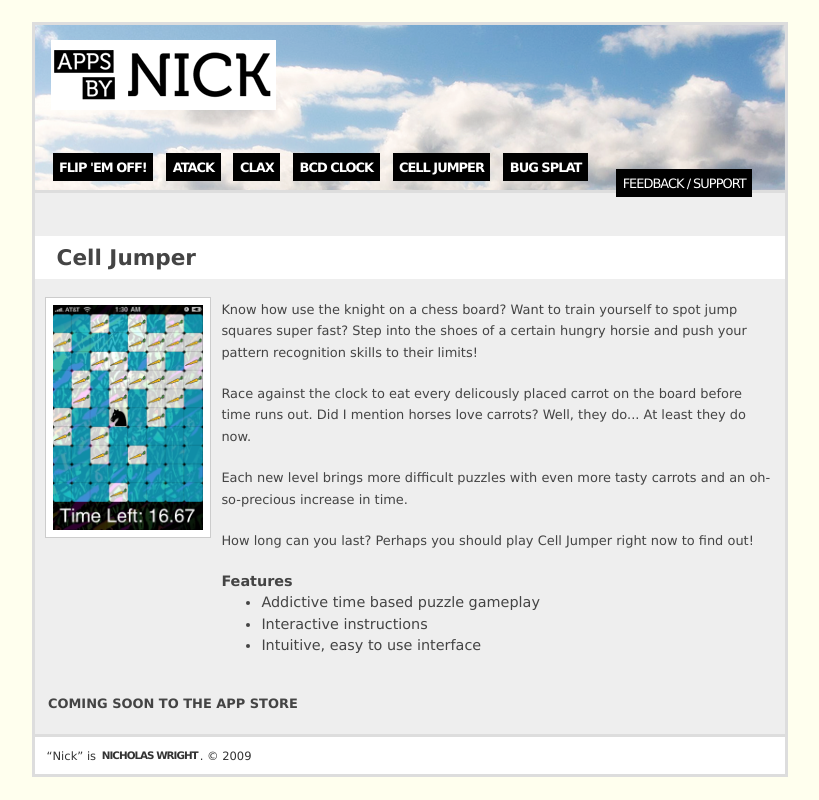
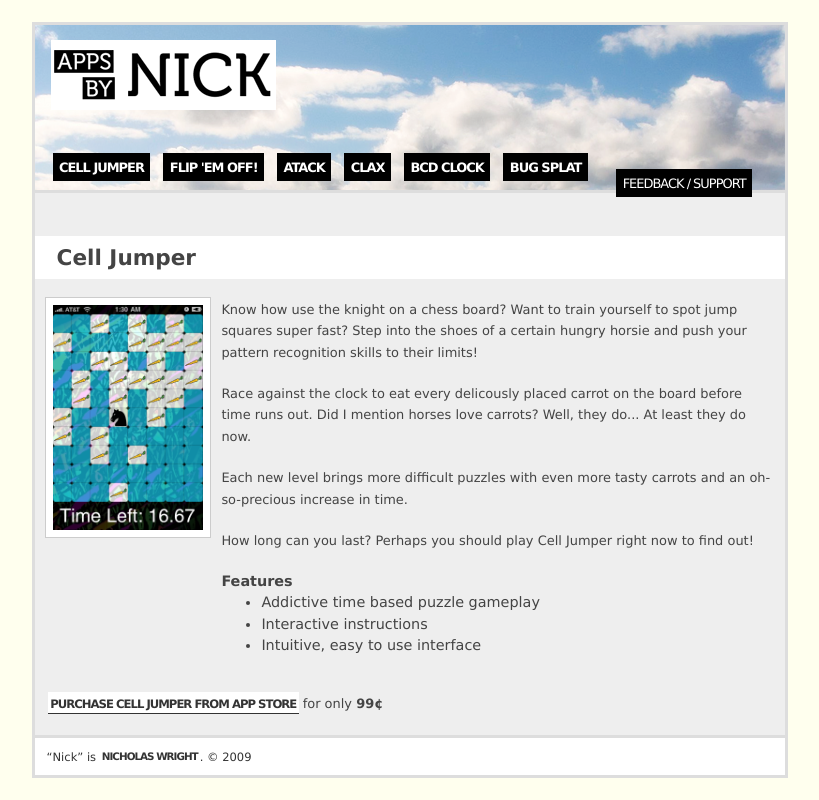
Before and after one commit to Abica/appsbynick-google-app-engine, a Python web app: template templates/root/cell_jumper.html in a window 1280 px wide. Shown: the whole page, without its empty margins (230-1049 px from the left). Run offline with Jinja, Linux system fonts and the light colour scheme; the template is opened without the code that fills it, so the values that code supplies are empty.

Commit message:
add link to cell jumper in the appstore

```diff
--- a/templates/layouts/base_generic.html
+++ b/templates/layouts/base_generic.html
@@ -24,11 +24,11 @@
 
     <div id="nav">
       <ul>
-        <li class="first"><a id="a-flip-em-off" href="/flipemoff">Flip 'Em Off!</a></li>
+        <li class="first"><a id="a-cell-jumper" href="/celljumper">Cell Jumper</a></li>
+        <li><a id="a-flip-em-off" href="/flipemoff">Flip 'Em Off!</a></li>
         <li><a id="a-atack" href="/atack">aTack</a></li>
         <li><a id="a-clax" href="/clax">Clax</a></li>
         <li><a id="a-bcdclock" href="/bcdclock">BCD Clock</a></li>
-        <li><a id="a-cell-jumper" href="/celljumper">Cell Jumper</a></li>
         <li><a id="a-bug-splat" href="/bugsplat">Bug Splat</a></li>
         <li><a class="support-first" href="/support">Feedback / Support</a></li>
       </ul>
--- a/templates/root/cell_jumper.html
+++ b/templates/root/cell_jumper.html
@@ -38,7 +38,7 @@
 
   <p class="c" style="clear: both">
   <br />
-  <strong>COMING SOON TO THE APP STORE</strong>
+  <a href="http://itunes.apple.com/us/app/cell-jumper/id338987735?mt=8">Purchase Cell Jumper from App Store</a> for only <strong>99&cent;</strong>
   </p>
 
 {% endblock %}
```
